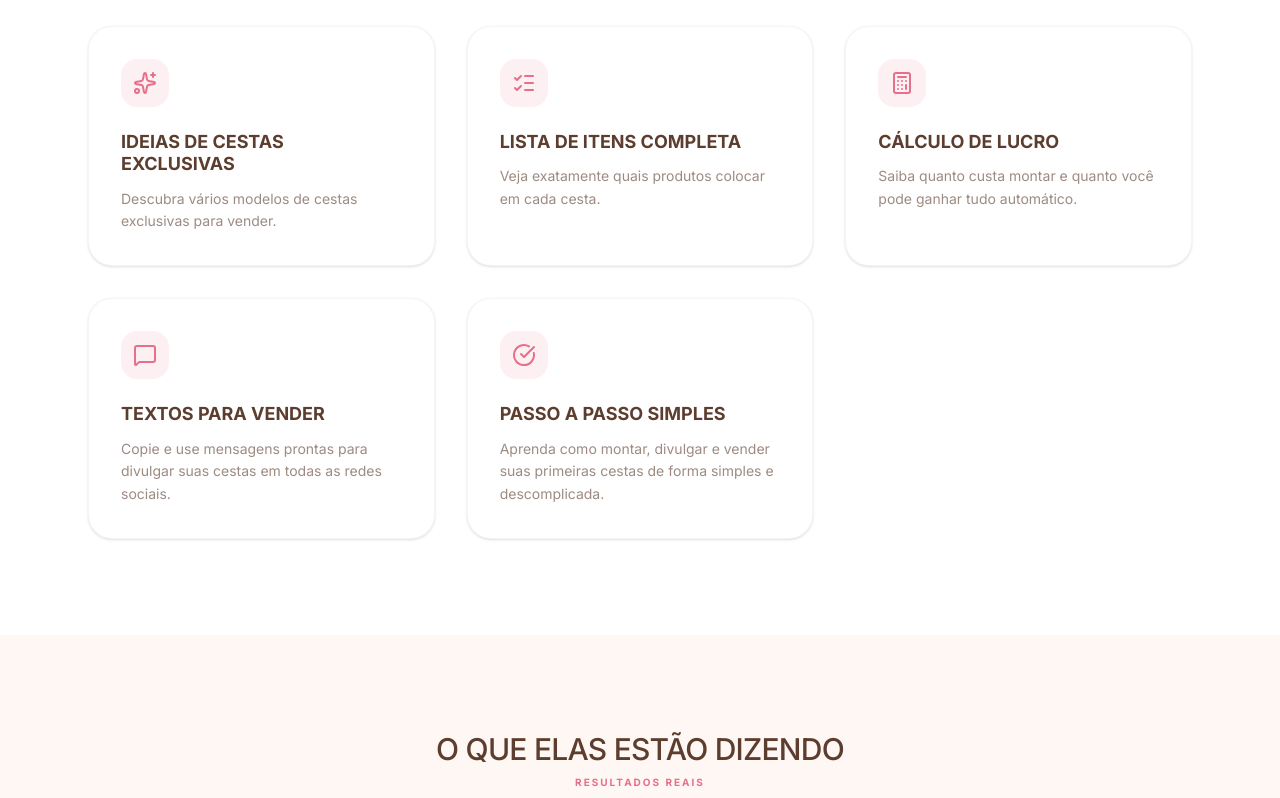
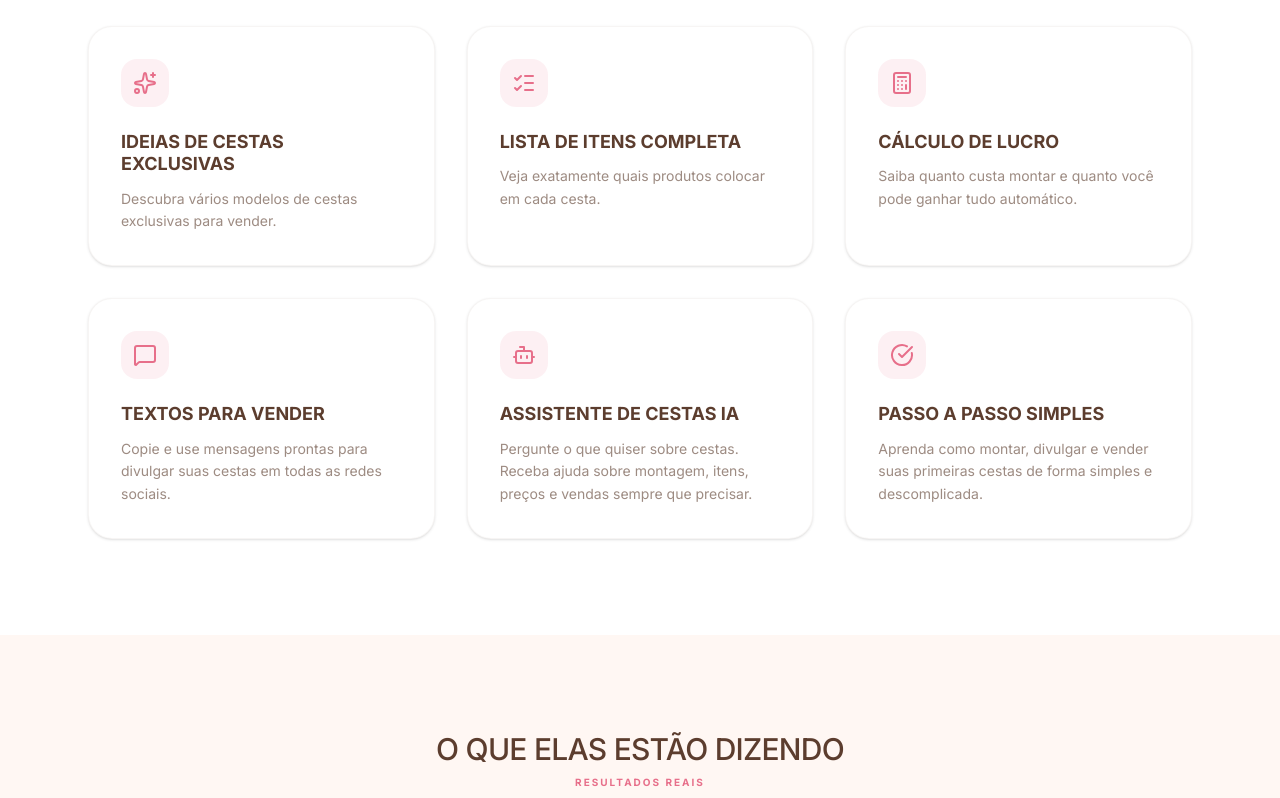
Before and after one commit to AxerCompany/Fabrica-de-Cestas, a React (Vite) app: page / in a window 1280 px wide. Shown: the part 2410-3208 px from the top of the page. Built offline with nearby package versions, Linux system fonts and the light colour scheme.

Commit message:
feat(landing-page): Add AI assistant feature to benefits
Introduces a new "AI Basket Assistant" feature to the landing page benefits section. This provides users with an interactive way to get help with basket creation, item selection, pricing, and sales strategies.

```diff
--- a/src/App.tsx
+++ b/src/App.tsx
@@ -26,6 +26,7 @@ import {
   DollarSign,
   Smartphone,
   Calculator,
+  Bot,
   Sparkles,
   ListChecks,
   MessageSquare,
@@ -265,6 +266,11 @@ const AppTechnology = () => {
               title: "TEXTOS PARA VENDER",
               desc: "Copie e use mensagens prontas para divulgar suas cestas em todas as redes sociais.",
               icon: MessageSquare
+            },
+            {
+              title: "ASSISTENTE DE CESTAS IA",
+              desc: "Pergunte o que quiser sobre cestas. Receba ajuda sobre montagem, itens, preços e vendas sempre que precisar.",
+              icon: Bot
             },
             {
               title: "PASSO A PASSO SIMPLES",
```
